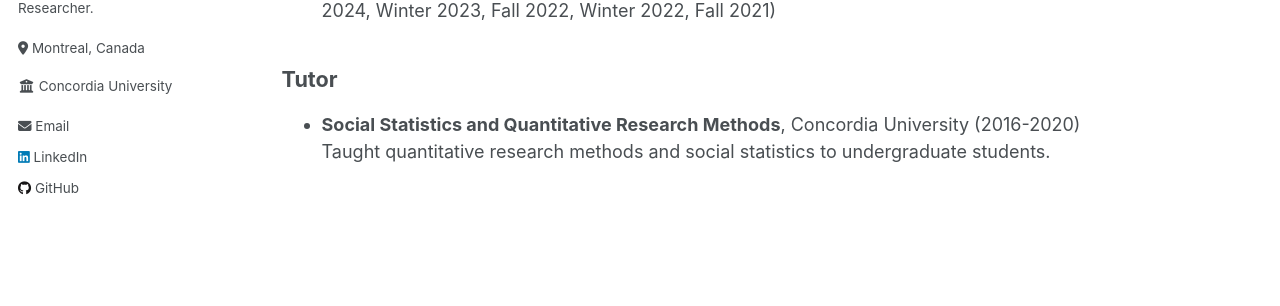
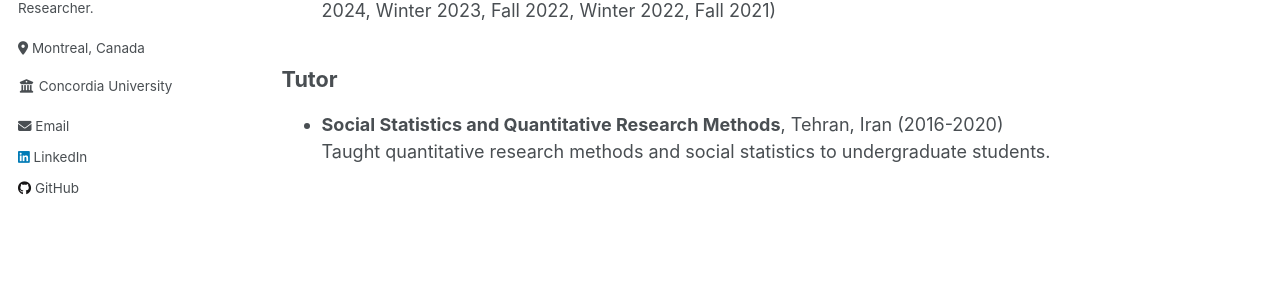
Before and after one commit to Mohsnmonji/mohsnmonji.github.io, a Jekyll site: the page built from _pages/teaching.html, in a window 1280 px wide and 900 px high, scrolled down 562 px. Shown: the part 327-633 px from the top of the window. Built offline with Jekyll 4.4.1, drawn with Linux system fonts in a browser that asks for light colours.

Commit message:
Update teaching.html

```diff
--- a/_pages/teaching.html
+++ b/_pages/teaching.html
@@ -28,6 +28,6 @@ author_profile: true
 
 <h3>Tutor</h3>
 <ul>
-  <li><strong>Social Statistics and Quantitative Research Methods</strong>, Concordia University (2016-2020)<br>
+  <li><strong>Social Statistics and Quantitative Research Methods</strong>, Tehran, Iran (2016-2020)<br>
   Taught quantitative research methods and social statistics to undergraduate students.</li>
 </ul>
```
